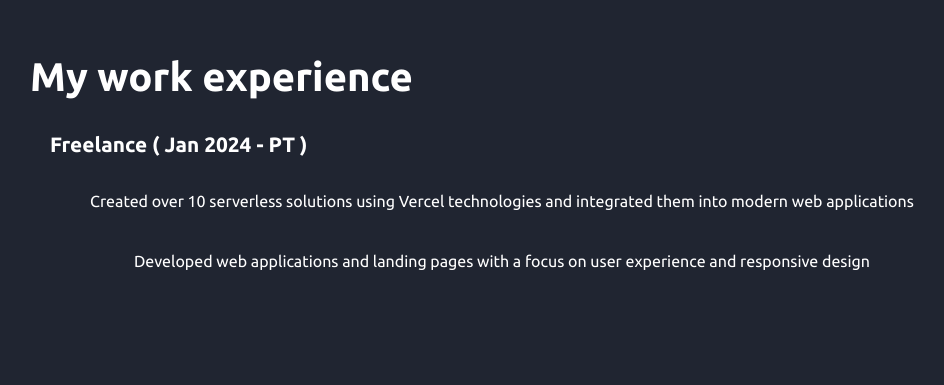
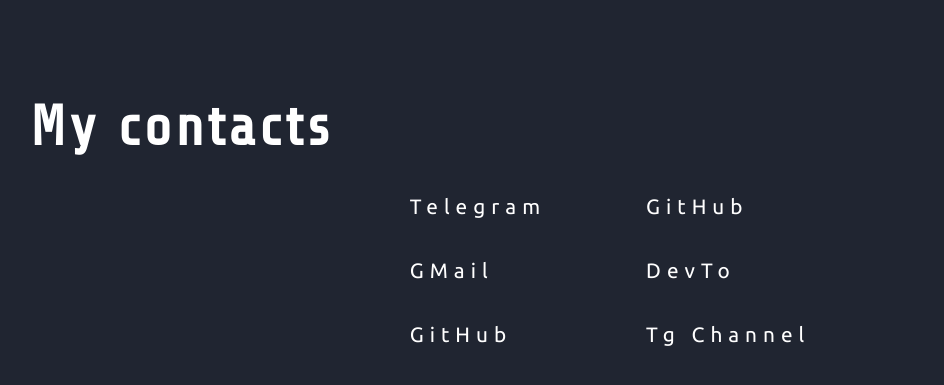
Before and after one commit to Nighty3098/Portfolio, a React (Create React App) app: page / in a window 1280 px wide. Shown: the part 1957-2342 px from the top of the page, without its empty margins (30-974 px from the left). Built offline with nearby package versions, Linux system fonts and the light colour scheme.

Commit message:
Small UI/UX improvement

```diff
--- a/src/App.css
+++ b/src/App.css
@@ -151,6 +151,34 @@ html, body {
   gap: var(--spacing-xl);
 }
 
+.contacts-block {
+  display: flex;
+  flex-direction: column;
+  align-items: center;
+  align-content: center;
+  justify-content: center;
+  width: auto;
+  height: 100vh;
+}
+
+.contacts-list a {
+  text-decoration: none;
+  font-size: 1.3rem;
+  line-height: 4rem;
+  letter-spacing: 6px;
+  padding: 0px;
+  margin: 0px;
+}
+
+.contacts-tiling {
+  display: flex;
+  flex-direction: row;
+  justify-content: space-evenly;
+  align-items: center;
+  align-content: center;
+  gap: 100px
+}
+
 .content {
   padding: var(--spacing-xl);
   width: calc(100% - var(--spacing-xl) - var(--spacing-xl));
@@ -183,8 +211,10 @@ html, body {
   text-align: left;
   padding: 0px;
   margin: 0px;
-  font-size: 2.5rem;
-  line-height: 4rem;
+  font-size: 3.5rem;
+  line-height: 6rem;
+  font-family: "Share Tech", sans-serif;
+  letter-spacing: 4px;
 }
 
 .about-block {
@@ -253,9 +283,15 @@ html, body {
   }
 
   .content-block h2 {
-    line-height: 2rem;
-    font-size: 1.1rem;
+    line-height: 4rem;
+    font-size: 2rem;
     font-weight: bolder;
+  }
+
+  .contacts-list a {
+    font-size: 1rem;
+    line-height: 3rem;
+    letter-spacing: 3px;
   }
 
   .content-block p {
--- a/src/App.tsx
+++ b/src/App.tsx
@@ -1,14 +1,14 @@
 import './App.css';
 import WelcomePage from "./components/welcome"
 import AboutMePage from "./components/aboutme"
-import WorkExp from "./components/workexp"
+import MyContacts from "./components/contacts"
 
 function App() {
   return (
     <div className="App">
       <WelcomePage />
       <AboutMePage />
-      <WorkExp />
+      <MyContacts />
     </div>
   );
 }
--- a/src/components/aboutme.tsx
+++ b/src/components/aboutme.tsx
@@ -2,7 +2,7 @@ import CatSvg from "./cat"
 
 function AboutMePage() {
     return (
-        <div id="about-me" className="content-block about-block content" style={{ height: "100vh", padding: "var(--spacing-xl)", width: "calc(100% - var(--spacing-xl) - var(--spacing-xl))" }}>
+        <div id="about-me" className="content-block about-block content" style={{ height: "auto", minHeight: "100vh", padding: "var(--spacing-xl)", width: "calc(100% - var(--spacing-xl) - var(--spacing-xl))" }}>
             <div style={{ display: "flex", flexDirection: "column", alignContent: "center", alignItems: "center", justifyContent: "center", textAlign: "left", gap: "var(--spacing-l)", padding: "0px", margin: "0px" }}>
                 <h2>Hello! I am Artem</h2>
                 <p>I am 18 years old, and I spent 5 of them at the SAIKT Programming Academy, and now I am studying at SibSUTIS University</p>
--- /dev/null
+++ b/src/components/contacts.tsx
@@ -0,0 +1,83 @@
+import React from "react";
+import { motion } from "framer-motion";
+
+type Contact = {
+    id: number,
+    name: string,
+    link: string,
+};
+
+const contacts: Contact[] = [
+    {
+        id: 1,
+        name: "Telegram",
+        link: "https://t.me/Night3098",
+    },
+    {
+        id: 2,
+        name: "GMail",
+        link: "https://mailto:night3098games@gmail.com",
+    },
+    {
+        id: 3,
+        name: "GitHub",
+        link: "https://github.com/Nighty3098",
+    },
+];
+
+type Resource = {
+    id: number,
+    name: string,
+    link: string,
+};
+
+const resources: Resource[] = [
+    {
+        id: 1,
+        name: "GitHub",
+        link: "https://github.com/Nighty3098",
+    },
+    {
+        id: 2,
+        name: "DevTo",
+        link: "https://dev.to/nighty3098",
+    },
+    {
+        id: 3,
+        name: "Tg Channel",
+        link: "https://t.me/W2N3098",
+    },
+];
+
+function ContactCard({ contact }: { contact: Contact }) {
+    return (
+        <motion.div
+            style={{
+            }}
+        >
+            <motion.a href={contact.link}>{contact.name}</motion.a>
+        </motion.div>
+    );
+}
+
+function MyContacts() {
+    return (
+        <div id="my-contacts" className="content-block content contacts-block" style={{ height: "100vh", padding: "var(--spacing-xl)", width: "calc(100% - var(--spacing-xl) - var(--spacing-xl))", flexDirection: "column", alignContent: "center", alignItems: "center", justifyContent: "center" }}>
+            <h2>My contacts</h2>
+            <div className="contacts-tiling">
+                <div className="contacts-list">
+                    {contacts.map((contact) => (
+                        <ContactCard key={contact.id} contact={contact} />
+                    ))}
+                </div>
+                <div className="contacts-list">
+                    {resources.map((resource) => (
+                        <ContactCard key={resource.id} contact={resource} />
+                    ))}
+                </div>
+            </div>
+        </div>
+    );
+}
+
+export default MyContacts;
--- a/src/components/workexp.tsx
+++ /dev/null
@@ -1,14 +0,0 @@
-function WorkExp() {
-  return (
-    <div className="content-block about-block work-block content" style={{ height: "100vh", width: "calc(100% - var(--spacing-xl) - var(--spacing-xl))" }}>
-      <div style={{ display: "flex", flexDirection: "column", alignContent: "center", alignItems: "center", justifyContent: "center", textAlign: "left", gap: "var(--spacing-l)", padding: "0px", margin: "0px" }}>
-          <h2>My work experience</h2>
-          <h3>Freelance ( Jan 2024 - PT )</h3>
-          <p>Created over 10 serverless solutions using Vercel technologies and integrated them into modern web applications</p>
-          <p>Developed web applications and landing pages with a focus on user experience and responsive design</p>
-      </div>
-    </div>
-  );
-}
-
-export default WorkExp;
```
